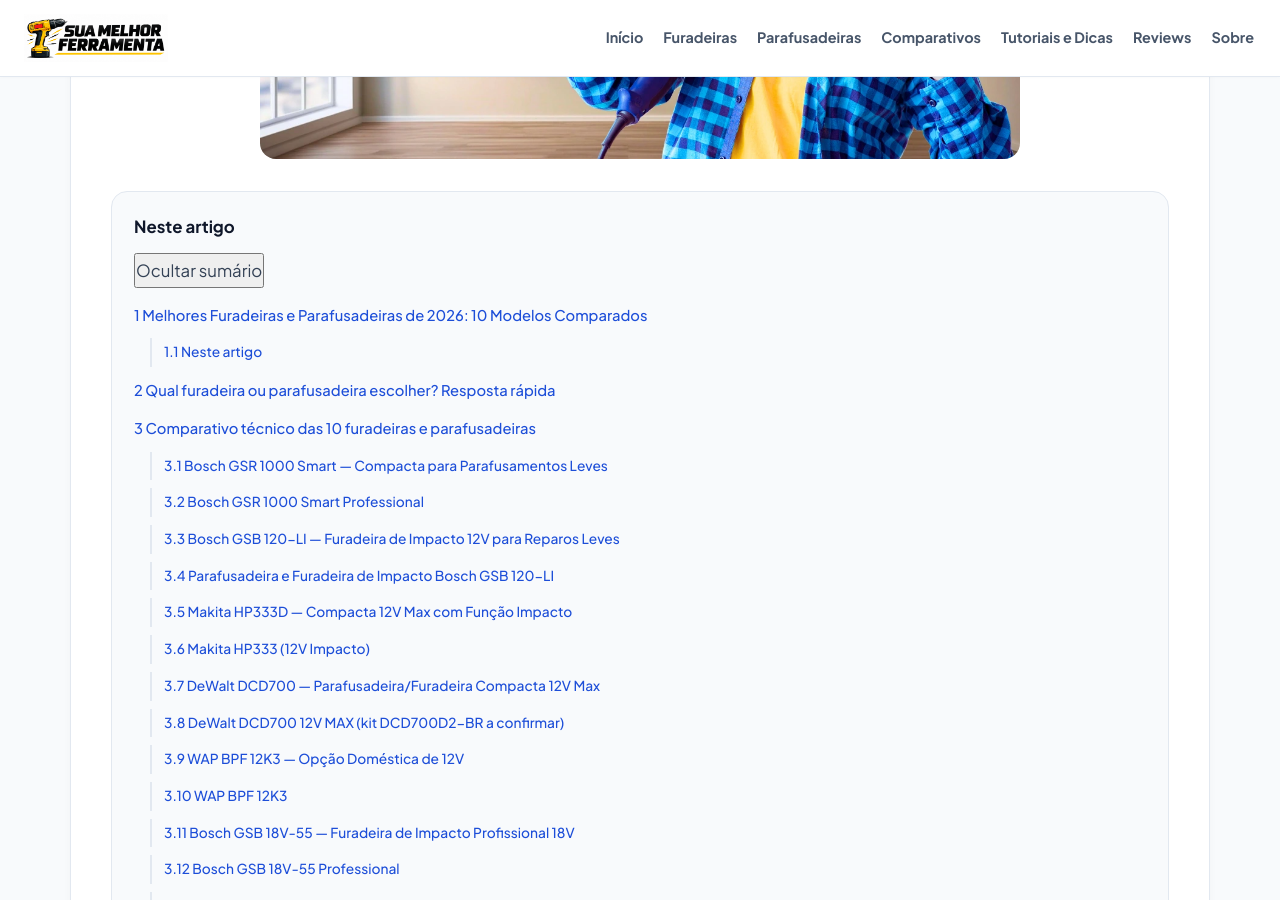
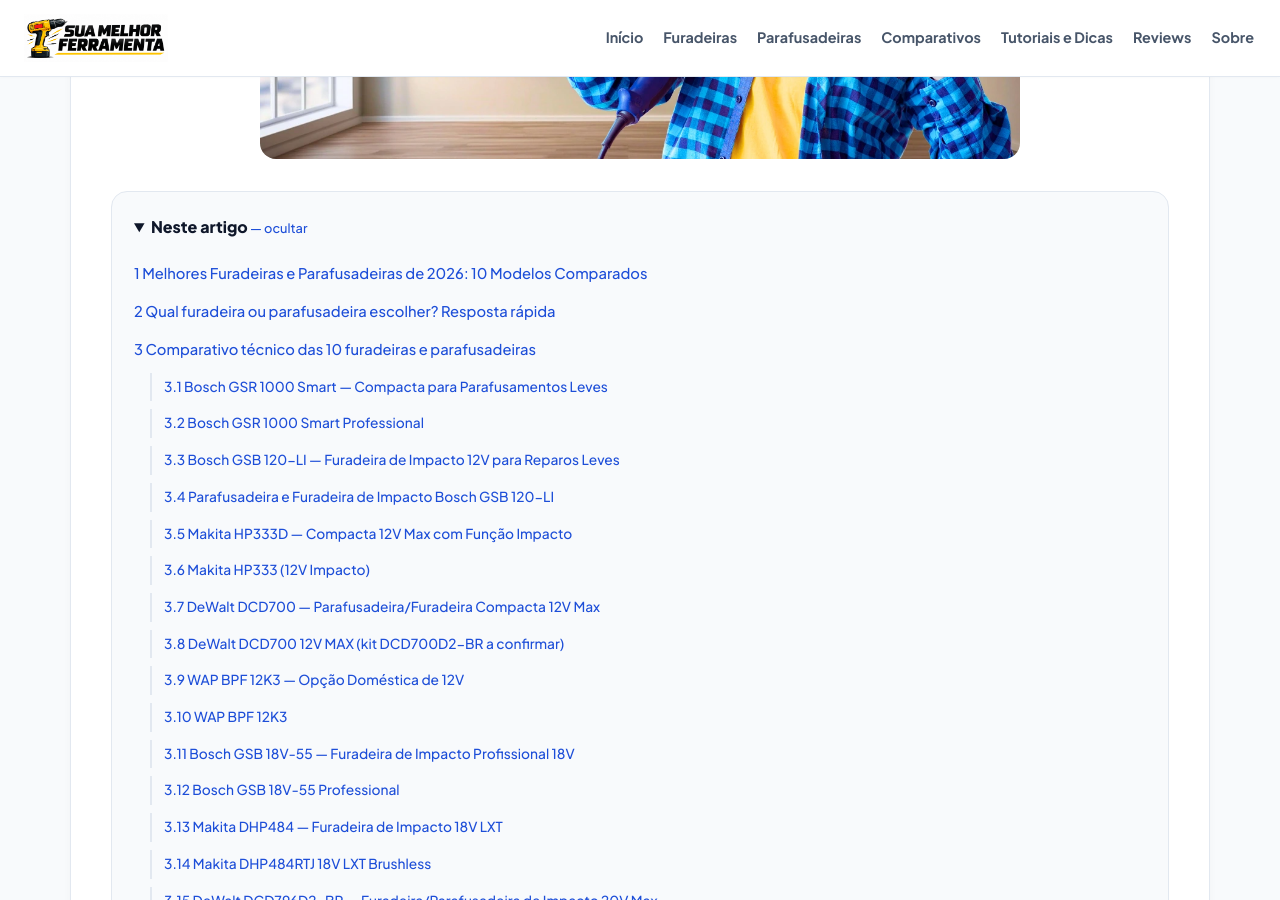
Before and after one commit to membroequipe/SiteReview, a Jekyll site: the page built from _posts/2026-10-22-qual-a-melhor-furadeira.md, in a window 1280 px wide and 900 px high, scrolled down 584 px. Built offline with Jekyll 4.4.1, drawn with Linux system fonts in a browser that asks for light colours.

Commit message:
Update review-toc.html

```diff
--- a/_includes/review-toc.html
+++ b/_includes/review-toc.html
@@ -1,13 +1,4 @@
-<nav id="toc-box" class="toc-box" aria-label="Sumário do artigo">
-  <div class="toc-header">
-    <h3>Neste artigo</h3>
-    <button
-      type="button"
-      id="toc-toggle"
-      aria-expanded="true"
-      aria-controls="auto-toc">
-      Ocultar sumário
-    </button>
-  </div>
+<details id="toc-box" class="toc-box" open>
+  <summary>Neste artigo</summary>
   <ul id="auto-toc"></ul>
-</nav>
+</details>
```
